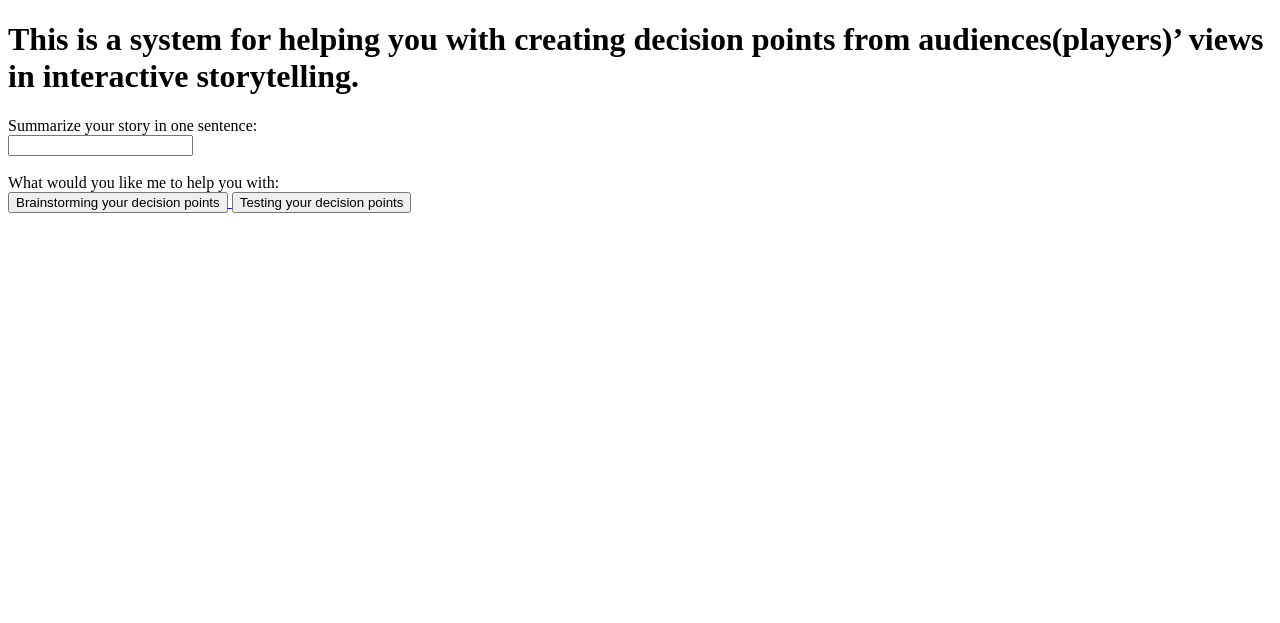
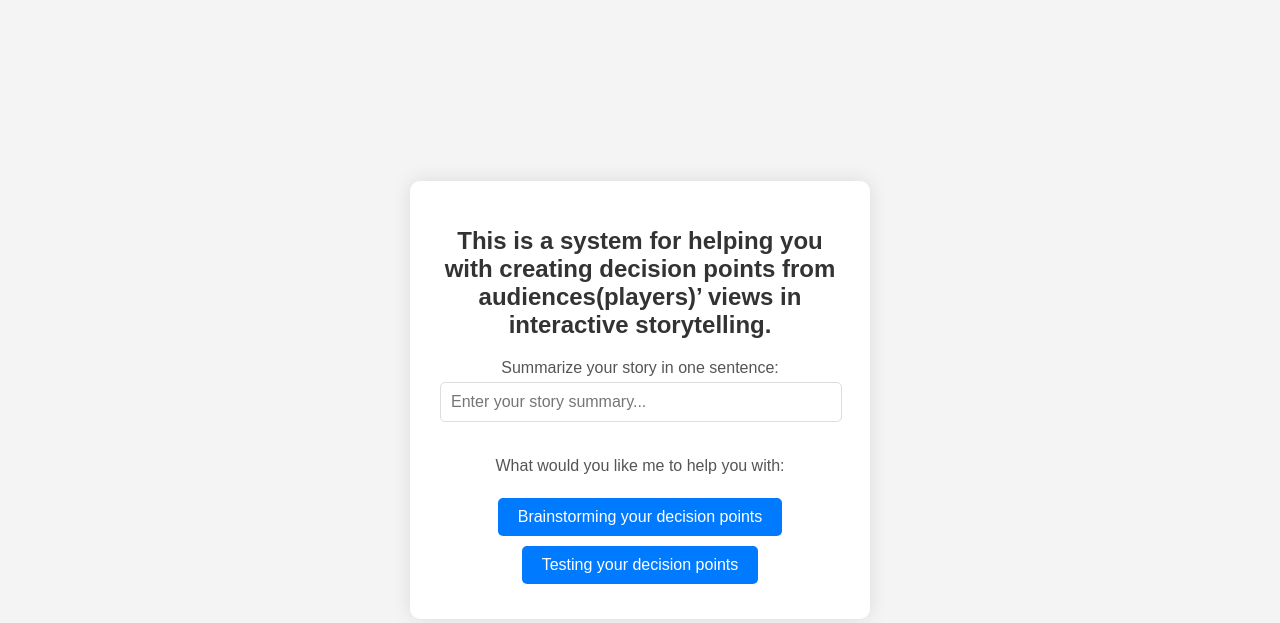
Before and after one commit to YueluLI/interactive-storytelling, a plain HTML site: page index.html in a window 1280 px wide. Drawn offline with Linux system fonts and the light colour scheme.

Commit message:
Add initial web page

```diff
--- a/index.html
+++ b/index.html
@@ -2,12 +2,69 @@
 <html>
 <head>
     <title>Interactive Storytelling Aid</title>
+    <style>
+        body {
+            font-family: Arial, sans-serif;
+            background-color: #f4f4f4;
+            margin: 0;
+            padding: 0;
+            display: flex;
+            justify-content: center;
+            align-items: center;
+            height: 100vh;
+        }
+        .container {
+            background-color: white;
+            padding: 30px;
+            border-radius: 10px;
+            box-shadow: 0 0 20px rgba(0, 0, 0, 0.1);
+            width: 400px;
+            text-align: center;
+        }
+        h1 {
+            font-size: 1.5em;
+            color: #333;
+            margin-bottom: 20px;
+        }
+        label {
+            display: block;
+            margin-top: 15px;
+            color: #555;
+        }
+        input[type="text"] {
+            width: calc(100% - 20px);
+            padding: 10px;
+            margin-top: 5px;
+            margin-bottom: 20px;
+            border: 1px solid #ddd;
+            border-radius: 5px;
+            font-size: 1em;
+        }
+        button {
+            background-color: #007bff;
+            color: white;
+            border: none;
+            padding: 10px 20px;
+            margin: 5px;
+            border-radius: 5px;
+            cursor: pointer;
+            font-size: 1em;
+        }
+        button:hover {
+            background-color: #0056b3;
+        }
+        a {
+            text-decoration: none;
+        }
+    </style>
 </head>
 <body>
+    <div class="container">
         <h1>This is a system for helping you with creating decision points from audiences(players)’ views in interactive storytelling.</h1>
         <form>
-        <label for="story_summary">Summarize your story in one sentence:</label><br>
-        <input type="text" id="story_summary" name="story_summary"><br><br>
+            <label for="story_summary">Summarize your story in one sentence:</label>
+            <input type="text" id="story_summary" name="story_summary" placeholder="Enter your story summary...">
+
             <label for="help_request">What would you like me to help you with:</label><br>
             <a href="https://udify.app/workflow/uSKEDBOj8x21K66y">
                 <button type="button">Brainstorming your decision points</button>
@@ -16,5 +73,6 @@
                 <button type="button">Testing your decision points</button>
             </a>
         </form>
+    </div>
 </body>
 </html>
```
Lines whose indentation alone changed are shown as unchanged.
